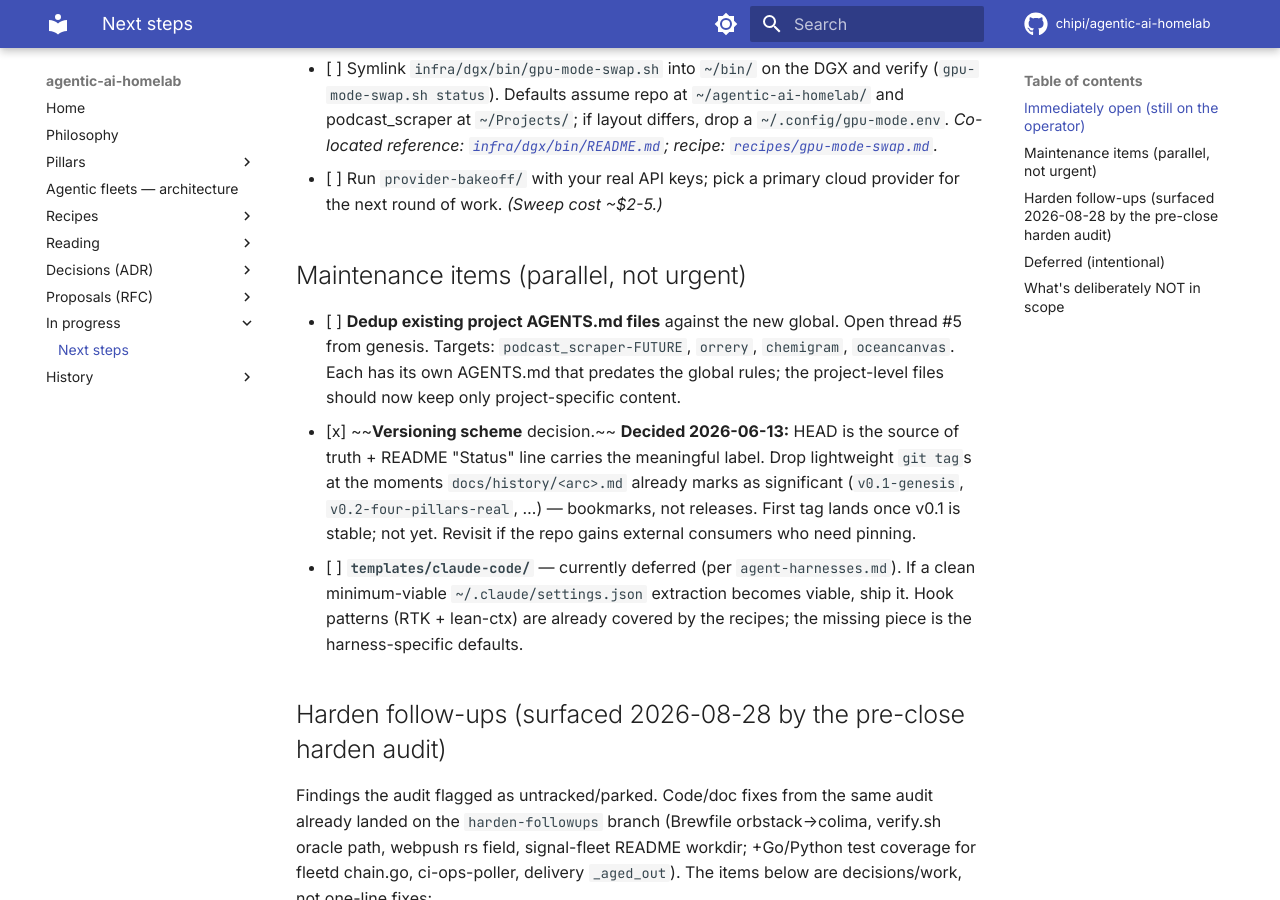
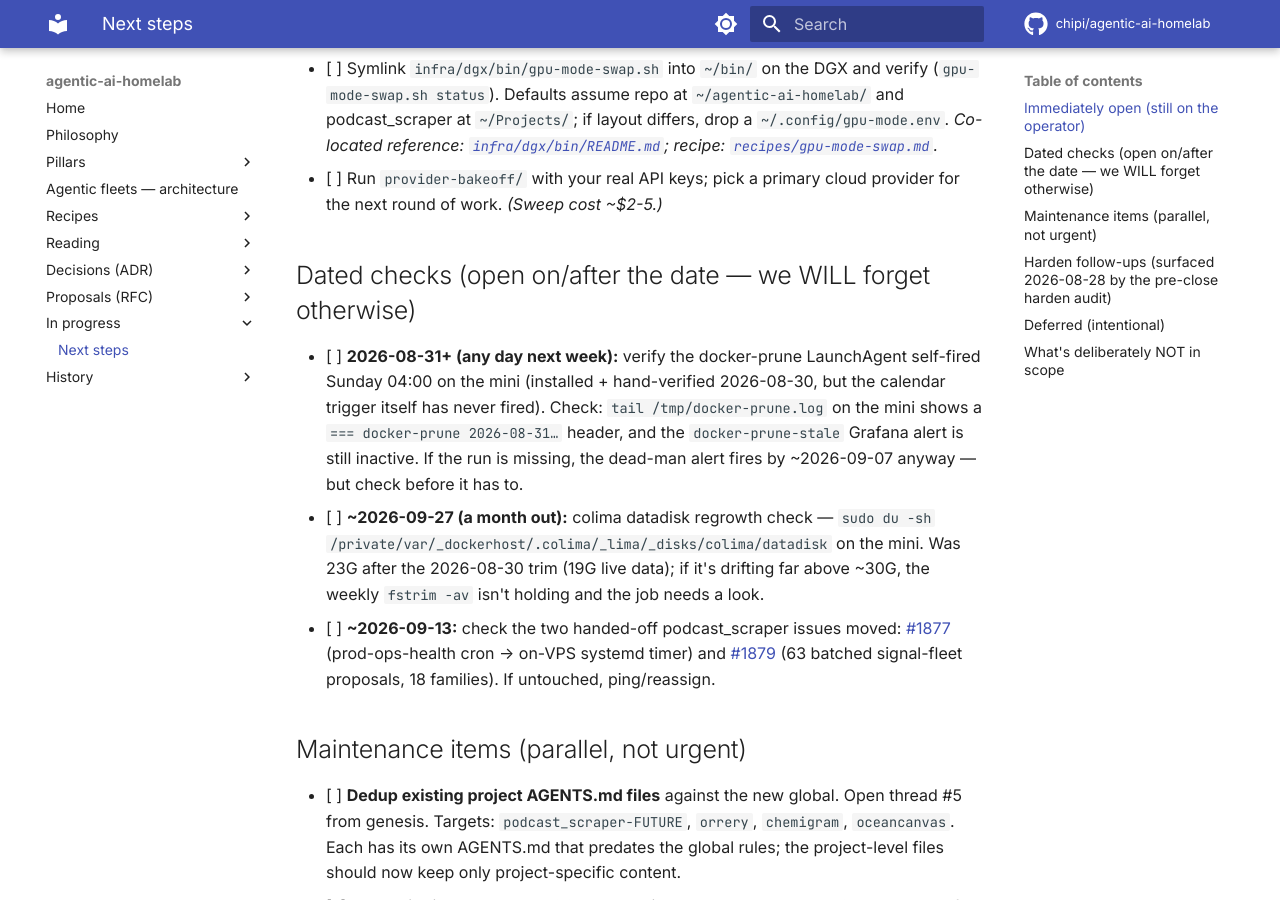
Before and after one commit to chipi/agentic-ai-homelab, an MkDocs documentation site: the page built from docs/wip/NEXT_STEPS.md, in a window 1280 px wide and 900 px high, scrolled down 688 px. Built offline with MkDocs 1.6.1 and Material for MkDocs 9.7.7, drawn with Linux system fonts in a browser that asks for light colours; comment, search, counter and statistics services are not loaded.

Commit message:
docs: dated follow-up checks in NEXT_STEPS + refresh stale 08-25 audit figures
NEXT_STEPS gains a "Dated checks" section (docker-prune first self-fire
2026-08-31, colima datadisk regrowth ~09-27, podcast_scraper #1877/#1879
follow-up ~09-13) — the on-record reminder so these don't rely on memory.

docker-maintenance README: the 08-25 audit figures were stale — claude's
37G Library/Developer was removed by the 08-25 incident itself and sits at
a normal ~4G now; ~/.colima was already emptied (husk removed 2026-08-30).

Co-Authored-By: Claude Fable 5 <noreply@anthropic.com>
Claude-Session: https://claude.ai/code/session_01EyK9DzX6ST1DXef849vqAx

```diff
--- a/docs/wip/NEXT_STEPS.md
+++ b/docs/wip/NEXT_STEPS.md
@@ -31,6 +31,26 @@ drafted, but they haven't been run for real yet.
       recipe: [`recipes/gpu-mode-swap.md`](../recipes/gpu-mode-swap.md).*
 - [ ] Run `provider-bakeoff/` with your real API keys; pick a primary
       cloud provider for the next round of work. *(Sweep cost ~$2-5.)*
+
+## Dated checks (open on/after the date — we WILL forget otherwise)
+
+- [ ] **2026-08-31+ (any day next week):** verify the docker-prune LaunchAgent
+      self-fired Sunday 04:00 on the mini (installed + hand-verified 2026-08-30,
+      but the calendar trigger itself has never fired).
+      Check: `tail /tmp/docker-prune.log` on the mini shows a `=== docker-prune
+      2026-08-31…` header, and the `docker-prune-stale` Grafana alert is still
+      inactive. If the run is missing, the dead-man alert fires by ~2026-09-07
+      anyway — but check before it has to.
+- [ ] **~2026-09-27 (a month out):** colima datadisk regrowth check —
+      `sudo du -sh /private/var/_dockerhost/.colima/_lima/_disks/colima/datadisk`
+      on the mini. Was 23G after the 2026-08-30 trim (19G live data); if it's
+      drifting far above ~30G, the weekly `fstrim -av` isn't holding and the
+      job needs a look.
+- [ ] **~2026-09-13:** check the two handed-off podcast_scraper issues moved:
+      [#1877](https://github.com/chipi/podcast_scraper/issues/1877) (prod-ops-health
+      cron → on-VPS systemd timer) and
+      [#1879](https://github.com/chipi/podcast_scraper/issues/1879) (63 batched
+      signal-fleet proposals, 18 families). If untouched, ping/reassign.
 
 ## Maintenance items (parallel, not urgent)
 
```
Also changed, not shown: infra/docker-maintenance/README.md (+15 -11 lines).
